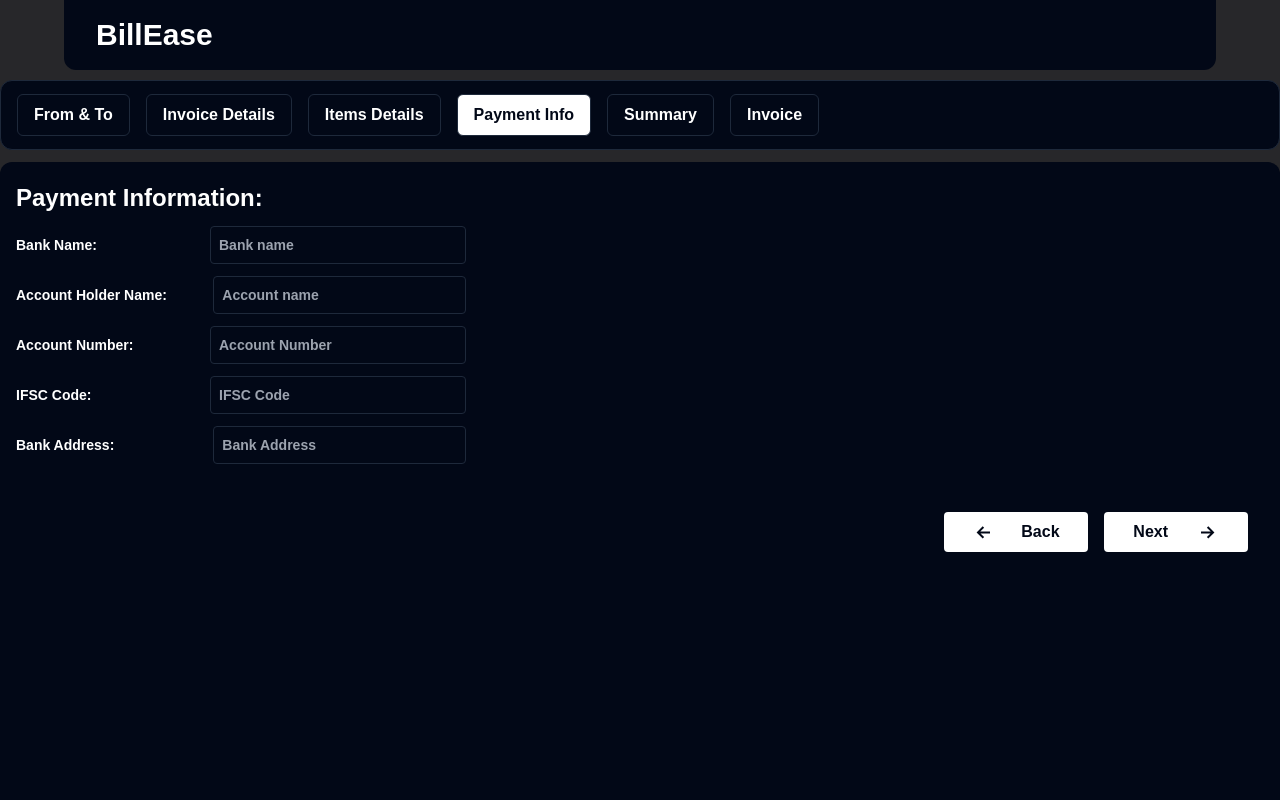
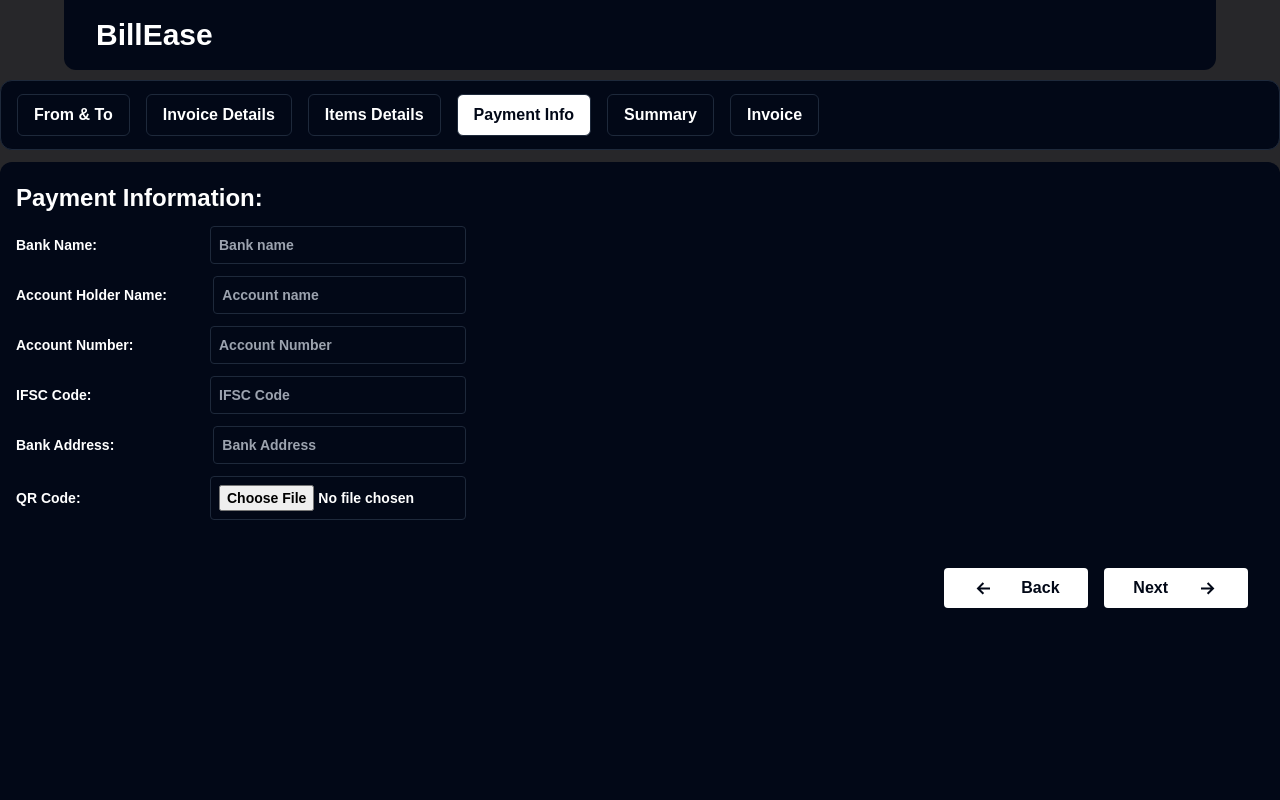
Before and after one commit to RayyanDevZone/invoice, a React (Create React App) app: page /paymentInfo in a window 1280 px wide. Shown: the top 800 px of the page. Built offline with nearby package versions, Linux system fonts and the light colour scheme.

Commit message:
qr upload for upi integrated

```diff
--- a/src/components/Invoice/Invoice.jsx
+++ b/src/components/Invoice/Invoice.jsx
@@ -4,6 +4,7 @@
 
 const Invoice = () => {
   const { invoiceData } = useContext(InvoiceContext);
+  const qrCode = localStorage.getItem('qrCode') || '';
 
   const formatDate = (date) => {
     if (!date) return '';
@@ -21,7 +22,7 @@
     return parsedDate.toLocaleTimeString('en-GB', {
       hour: '2-digit',
       minute: '2-digit',
-      second:'2-digit'
+      second: '2-digit'
     });
   };
 
@@ -134,17 +135,24 @@
         <h2 className="font-bold text-blue-600">Additional Notes:</h2>
         <p className="mt-2">{invoiceData.additionalNotes}</p>
       </div>
-      <div className="paymentTerms w-full mt-3 px-6">
+      <div className="paymentTerms w-full  mt-3 px-6">
         <h2 className="font-bold text-blue-600">Payment Terms:</h2>
         <p className="mt-2">{invoiceData.paymentTerms}</p>
       </div>
-      <div className="accountDetails h-36 w-full px-6 mt-6">
-        <p className="font-bold text-gray-800">Please send the payment to these details:</p>
-        <p className="font-semibold text-sm text-gray-800">Bank Name: {invoiceData.paymentInfo?.bankName}</p>
-        <p className="font-semibold text-sm text-gray-800">Account Name: {invoiceData.paymentInfo?.accountName}</p>
-        <p className="font-semibold text-sm text-gray-800">Account Number: {invoiceData.paymentInfo?.accountNumber}</p>
-        <p className="font-semibold text-sm text-gray-800">IFSC Code: {invoiceData.paymentInfo?.ifscCode}</p>
-        <p className="font-semibold text-sm text-gray-800">Bank Address: {invoiceData.paymentInfo?.bankAddress}</p>
+      <div className="accountDetails flex flex-row items-center  justify-between  h-36 w-full px-6 mt-6">
+        <div className='flex flex-col '><p className="font-bold text-gray-800">Please send the payment to these details:</p>
+          <p className="font-semibold text-sm text-gray-800">Bank Name: {invoiceData.paymentInfo?.bankName}</p>
+          <p className="font-semibold text-sm text-gray-800">Account Name: {invoiceData.paymentInfo?.accountName}</p>
+          <p className="font-semibold text-sm text-gray-800">Account Number: {invoiceData.paymentInfo?.accountNumber}</p>
+          <p className="font-semibold text-sm text-gray-800">IFSC Code: {invoiceData.paymentInfo?.ifscCode}</p>
+          <p className="font-semibold text-sm text-gray-800">Bank Address: {invoiceData.paymentInfo?.bankAddress}</p></div>
+
+        <div className="h-full w-[140px] ">  {qrCode && (
+          <div className="qr-code h-full w-full">
+            <img src={qrCode} alt="QR Code" className="w-full h-full" />
+          </div>
+        )}</div>
+
       </div>
       <div className="contactDetails h-auto w-full px-6">
         <p className="text-gray-600">If you have any questions concerning this invoice, use the following contact information:</p>
--- a/src/components/PaymentInfo/PaymentInfo.jsx
+++ b/src/components/PaymentInfo/PaymentInfo.jsx
@@ -1,4 +1,4 @@
-import React, { useContext } from "react";
+import React, { useContext, useState } from "react";
 import { useNavigate } from "react-router-dom";
 import { GrFormNextLink, GrFormPreviousLink } from "react-icons/gr";
 import { InvoiceContext } from "../../InvoiceContext"; // Import the context
@@ -6,6 +6,7 @@
 const PaymentInfo = () => {
   const navigate = useNavigate();
   const { invoiceData, setInvoiceData } = useContext(InvoiceContext);
+  const [qrCode, setQrCode] = useState(localStorage.getItem('qrCode') || '');
 
   const handleInputChange = (e) => {
     setInvoiceData({
@@ -15,6 +16,19 @@
         [e.target.name]: e.target.value
       }
     });
+  };
+
+  const handleQrUpload = (e) => {
+    const file = e.target.files[0];
+    const reader = new FileReader();
+    reader.onloadend = () => {
+      const base64String = reader.result;
+      setQrCode(base64String);
+      localStorage.setItem('qrCode', base64String);
+    };
+    if (file) {
+      reader.readAsDataURL(file);
+    }
   };
 
   return (
@@ -34,7 +48,7 @@
             className="bg-[#020817] border border-[#1E293B] rounded p-2 text-white text-sm font-semibold focus:outline-none focus:border-blue-500 w-64"
           />
         </div>
-        <div className="flex flex-row w-[450px]  justify-center items-center  gap-2 mt-3">
+        <div className="flex flex-row w-[450px] justify-center items-center gap-2 mt-3">
           <label htmlFor="account-name" className="text-sm font-bold text-white w-48">Account Holder Name:</label>
           <input
             type="text"
@@ -47,7 +61,7 @@
             className="bg-[#020817] border border-[#1E293B] rounded p-2 text-white text-sm font-semibold focus:outline-none focus:border-blue-500 w-64"
           />
         </div>
-        <div className="flex flex-row w-[450px] justify-between items-center  gap-2 mt-3">
+        <div className="flex flex-row w-[450px] justify-between items-center gap-2 mt-3">
           <label htmlFor="accountNumber" className="text-sm font-bold text-white w-36">Account Number:</label>
           <input
             type="number"
@@ -57,10 +71,10 @@
             required
             value={invoiceData.paymentInfo?.accountNumber || ''}
             onChange={handleInputChange}
-            className="bg-[#020817] border border-[#1E293B] rounded p-2 text-white text-sm font-semibold focus:outline-none focus:border-blue-500 w-64  no-spinners"
+            className="bg-[#020817] border border-[#1E293B] rounded p-2 text-white text-sm font-semibold focus:outline-none focus:border-blue-500 w-64 no-spinners"
           />
         </div>
-        <div className="flex flex-row w-[450px] justify-between items-center  gap-2 mt-3">
+        <div className="flex flex-row w-[450px] justify-between items-center gap-2 mt-3">
           <label htmlFor="ifsc-code" className="text-sm font-bold text-white w-28">IFSC Code:</label>
           <input
             type="text"
@@ -73,7 +87,7 @@
             className="bg-[#020817] border border-[#1E293B] rounded p-2 text-white text-sm font-semibold focus:outline-none focus:border-blue-500 w-64"
           />
         </div>
-        <div className="flex flex-row w-[450px] justify-between items-center  gap-2 mt-3">
+        <div className="flex flex-row w-[450px] justify-between items-center gap-2 mt-3">
           <label htmlFor="bank-address" className="text-sm font-bold text-white w-48">Bank Address:</label>
           <input
             type="text"
@@ -83,6 +97,17 @@
             required
             value={invoiceData.paymentInfo?.bankAddress || ''}
             onChange={handleInputChange}
+            className="bg-[#020817] border border-[#1E293B] rounded p-2 text-white text-sm font-semibold focus:outline-none focus:border-blue-500 w-64"
+          />
+        </div>
+        <div className="flex flex-row w-[450px] justify-between items-center gap-2 mt-3">
+          <label htmlFor="qrCode" className="text-sm font-bold text-white w-48">QR Code:</label>
+          <input
+            type="file"
+            id="qrCode"
+            name="qrCode"
+            accept="image/*"
+            onChange={handleQrUpload}
             className="bg-[#020817] border border-[#1E293B] rounded p-2 text-white text-sm font-semibold focus:outline-none focus:border-blue-500 w-64"
           />
         </div>
```
